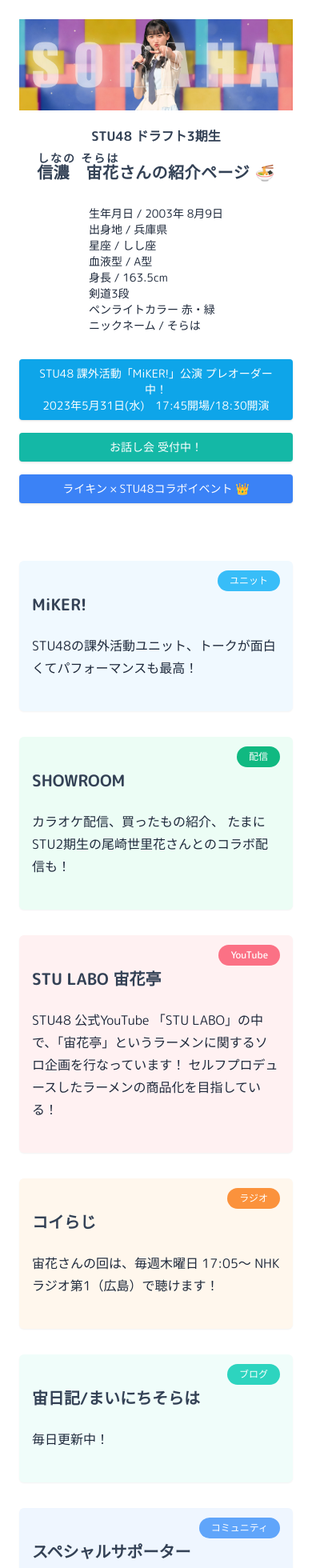
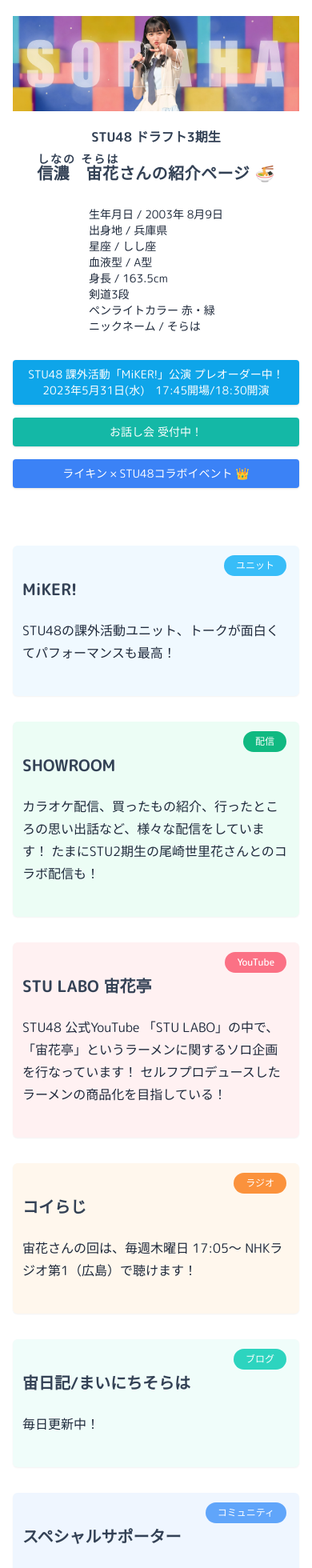
Before and after one commit to melodyclue/soraha, a Next.js app: page / in a window 390 px wide. Shown: the top 1960 px of the page at 80% size. Built offline with nearby package versions, Linux system fonts and the light colour scheme; no server answers; what prettier-plugin-tailwindcss would draw is missing.

Commit message:
fix padding

```diff
--- a/app/page.tsx
+++ b/app/page.tsx
@@ -12,8 +12,8 @@
 export default function Home() {
   return (
     <>
-      <div className="w-full px-6">
-        <div className="flex justify-center gap-x-2 pt-6 md:pt-10">
+      <div className="w-full px-4">
+        <div className="flex justify-center gap-x-2 pt-5 md:pt-10">
           <div>
             <Image
               src="/soraha_header.jpg"
@@ -24,7 +24,7 @@
           </div>
         </div>
       </div>
-      <div className="md:px-15 mx-auto max-w-screen-xl px-6 pt-4 sm:px-10 lg:px-24">
+      <div className="md:px-15 mx-auto max-w-screen-xl px-4 pt-4 sm:px-10 lg:px-24">
         <div className="max-w mx-auto md:mt-10">
           <div className="md:mt-8">
             <h1 className="text-center font-semibold leading-loose text-slate-700">
@@ -85,7 +85,7 @@
 
         <section className="pb-20 pt-10 md:pb-32 md:pt-20">
           <div className="grod-col-1 grid gap-8 md:grid-cols-2">
-            <div className="relative rounded-md bg-sky-50 px-4 py-10 shadow-sm md:px-8">
+            <div className="relative rounded-md bg-sky-50 px-3 py-10 shadow-sm md:px-8">
               <a
                 href="https://sp.stu48.com/feature/rikujou_teamunit_miker_fs"
                 className="absolute inset-0"
@@ -102,7 +102,7 @@
                 STU48の課外活動ユニット、トークが面白くてパフォーマンスも最高！
               </p>
             </div>
-            <div className="relative rounded-md bg-emerald-50 px-4 py-10 shadow-sm md:px-8">
+            <div className="relative rounded-md bg-emerald-50 px-3 py-10 shadow-sm md:px-8">
               <a
                 href="https://www.showroom-live.com/r/48_SHINANO_SORAHA"
                 className="absolute inset-0"
@@ -116,11 +116,11 @@
                 SHOWROOM
               </h3>
               <p className="break-words leading-7">
-                カラオケ配信、買ったもの紹介、
+                カラオケ配信、買ったもの紹介、行ったところの思い出話など、様々な配信をしています！
                 たまにSTU2期生の尾崎世里花さんとのコラボ配信も！
               </p>
             </div>
-            <div className="relative rounded-md bg-rose-50 px-4 py-10 shadow-sm md:px-8">
+            <div className="relative rounded-md bg-rose-50 px-3 py-10 shadow-sm md:px-8">
               <a
                 href="https://www.youtube.com/playlist?list=PLgH27eqLR8Y8czJOH_mH9nOKaDQEn-7JS"
                 className="absolute inset-0"
@@ -139,7 +139,7 @@
                 セルフプロデュースしたラーメンの商品化を目指している！
               </p>
             </div>
-            <div className="relative rounded-md bg-orange-50 px-4 py-10 shadow-sm md:px-8">
+            <div className="relative rounded-md bg-orange-50 px-3 py-10 shadow-sm md:px-8">
               <a
                 href="https://www.nhk.jp/p/koiraji/rs/Q7L6MXWKGL/"
                 className="absolute inset-0"
@@ -157,7 +157,7 @@
                 NHKラジオ第1（広島）で聴けます！
               </p>
             </div>
-            <div className="relative rounded-md bg-teal-50 px-4 py-10 shadow-sm md:px-8">
+            <div className="relative rounded-md bg-teal-50 px-3 py-10 shadow-sm md:px-8">
               <a
                 href="https://sp.stu48.com/"
                 className="absolute inset-0"
@@ -172,7 +172,7 @@
               </h3>
               <p className="break-words leading-7">毎日更新中！</p>
             </div>
-            <div className="relative rounded-md bg-blue-50 px-4 py-10 shadow-sm md:px-8">
+            <div className="relative rounded-md bg-blue-50 px-3 py-10 shadow-sm md:px-8">
               {" "}
               <a
                 href="https://stu48-specialsupporter-rooms.fanpla.jp/"
--- a/components/music-share.tsx
+++ b/components/music-share.tsx
@@ -7,7 +7,7 @@
 import Link from "next/link";
 
 const badgeVariants = cva(
-  "inline-flex gap-x-3 items-center border rounded-full px-3.5 py-1 text-xs font-medium transition-colors focus:outline-none focus:ring-2 focus:ring-ring focus:ring-offset-2",
+  "flex gap-x-3 items-center border rounded-full px-3.5 py-1 text-xs font-medium focus:outline-none",
   {
     variants: {
       variant: {
```
